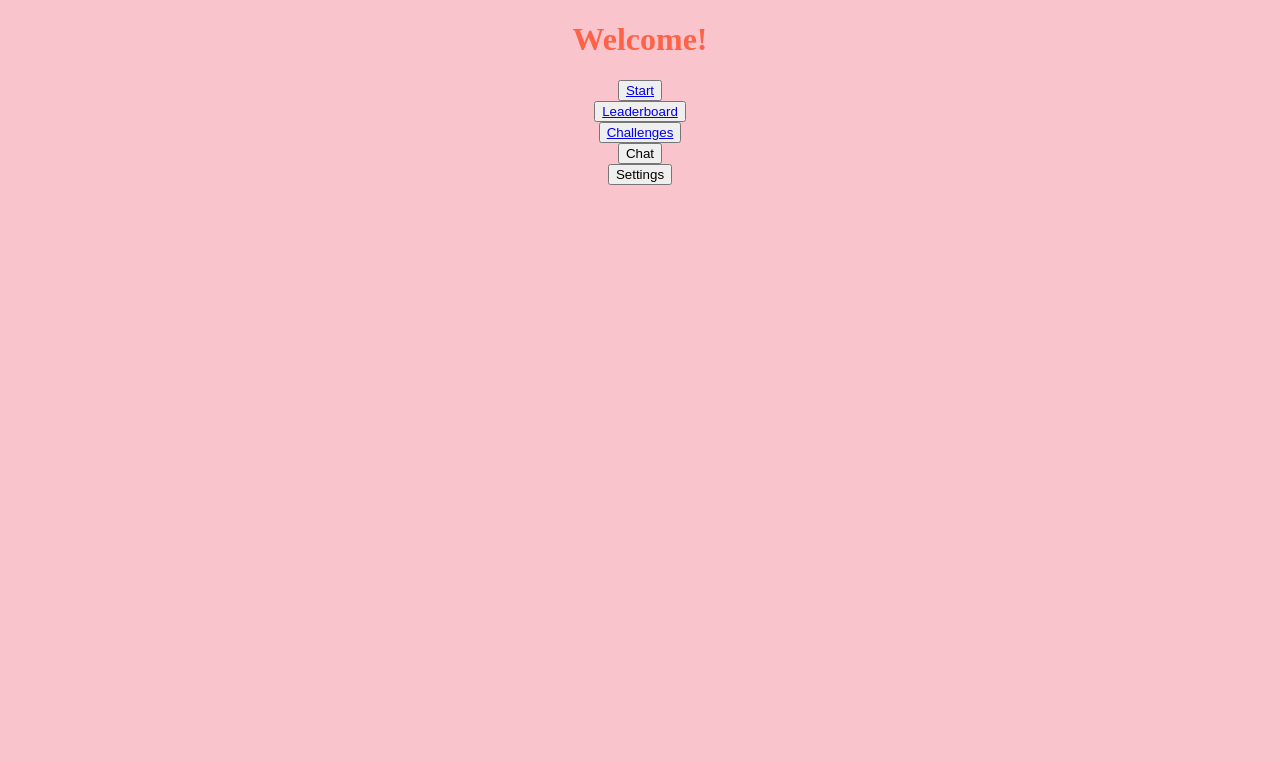
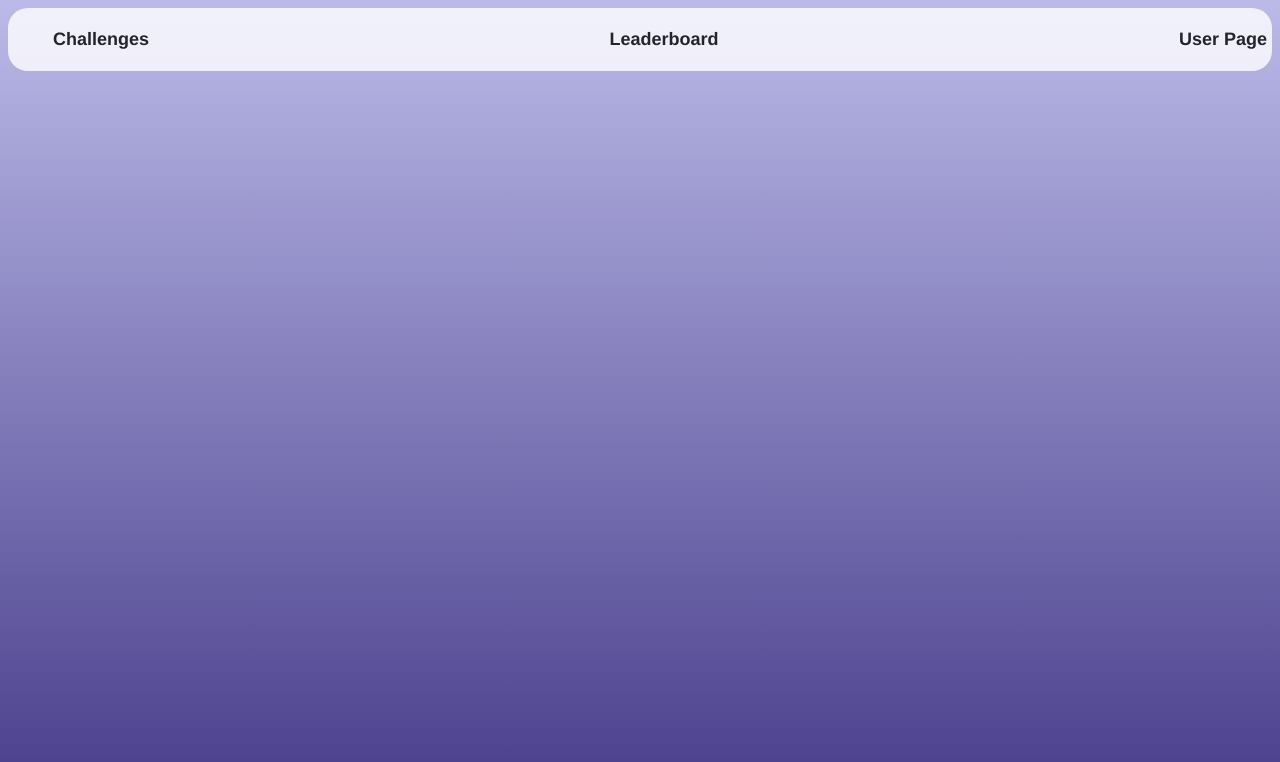
Before and after one commit to imcapistran/McNairResearch, a plain HTML site: page Math-a-mob/public/home.html in a window 1280 px wide. Drawn offline with Linux system fonts and the light colour scheme.

Commit message:
next update

```diff
--- a/Math-a-mob/public/home.html
+++ b/Math-a-mob/public/home.html
@@ -4,21 +4,17 @@
     <head>
         <meta charset="UTF-8">
         <meta name="viewport" content="width=device-width, initial-scale=1.0">
-        <h1>Welcome!</h1>
+        <title>Welcome!</title>
         <link rel="stylesheet" href="styles.css">
-        <link rel="icon" href="images/avatar.png">
+        <link rel="icon" href="images/home.png">
     </head>
     <body>
-        <div class="homePageMenu">
-            <button><a href="../public/levels/levels.html">Start</a></button>
-            <br>
-            <button><a href="leaderboard.html">Leaderboard</a></button>
-            <br>
-            <button><a href="challenges.html">Challenges</a></button>
-            <br>
-            <button>Chat</button>
-            <br>
-            <button>Settings</button>
-        </div>
+         <nav class="navBarContainer">
+             <ul class="navList">
+                <li class="navItem"><a href="challenges.html">Challenges</a></li>
+                <li class="navItem"><a href="leaderboard.html">Leaderboard</a></li>
+                <li class="navItem"><a href="userProfile.html">User Page</a></li>
+             </ul>
+         </nav>
     </body>
 </html>
--- a/Math-a-mob/public/styles.css
+++ b/Math-a-mob/public/styles.css
@@ -1,26 +1,70 @@
 html {
-    background: rgb(250, 196, 204);
+    background-image: repeating-linear-gradient(to bottom,hwb(241 73% 9%), darkslateblue);
+    background-repeat: no-repeat;
+    background-attachment: fixed;
+    margin: 0;
+    font-family: Helvetica, sans-serif;
+    height:  100vh;
 }
 
 h1 {
     text-align: center;
-    color: tomato;
+    color: rgb(0, 0, 0);
+}
+
+form {
+    display: inline-flex;
+    background-color: rgb(210, 208, 235);
+    margin: auto;
+    justify-content: center;
+    align-items: center;
+    text-align: center;
+    padding: 1.5rem 2rem;
+    border-radius: 20px;
+
+}
+
+.navBarContainer {
+    background-color: rgb(255, 255, 255);
+    opacity: 0.8;
+    align-items: center;
+    justify-content: space-between;
+    padding: 5px;
+    border-radius: 20px;
+}
+
+.navList {
+    display: flex;
+    list-style: none;
+    justify-content: space-between;
+}
+
+.navList a {
+    text-decoration: none;
+    color: black;
+    font-size: 18px;
+    font-weight: bolder;
+}
+
+input[type=text], input[type=password], input[type=email], input[type=submit] {
+    margin-bottom: 10px;
+    border-radius: 5px;
+    border: none;
+    padding: 10px;
 }
 
 .loginFormContainer {
+    display: flex;
     align-items: center;
     justify-content: center;
     text-align: center;
+    min-height: 100vh;
 }
 
 .signUpFormContainer {
+    display: flex;
     align-items: center;
     justify-content: center;
     text-align: center;
+    min-height: 100vh;
 }
-
-.homePageMenu {
-    align-items: center;
-    justify-content: center;
-    text-align: center;
-}
```
Also changed, not shown: Math-a-mob/login/login.html (+3 -1 lines), Math-a-mob/login/signup.html (+1 -1 lines), Math-a-mob/public/challenges.html (+7 -1 lines), Math-a-mob/public/levels/levels.html (+9 -3 lines), Math-a-mob/public/images/cityscape.png (added), 1 other file.
